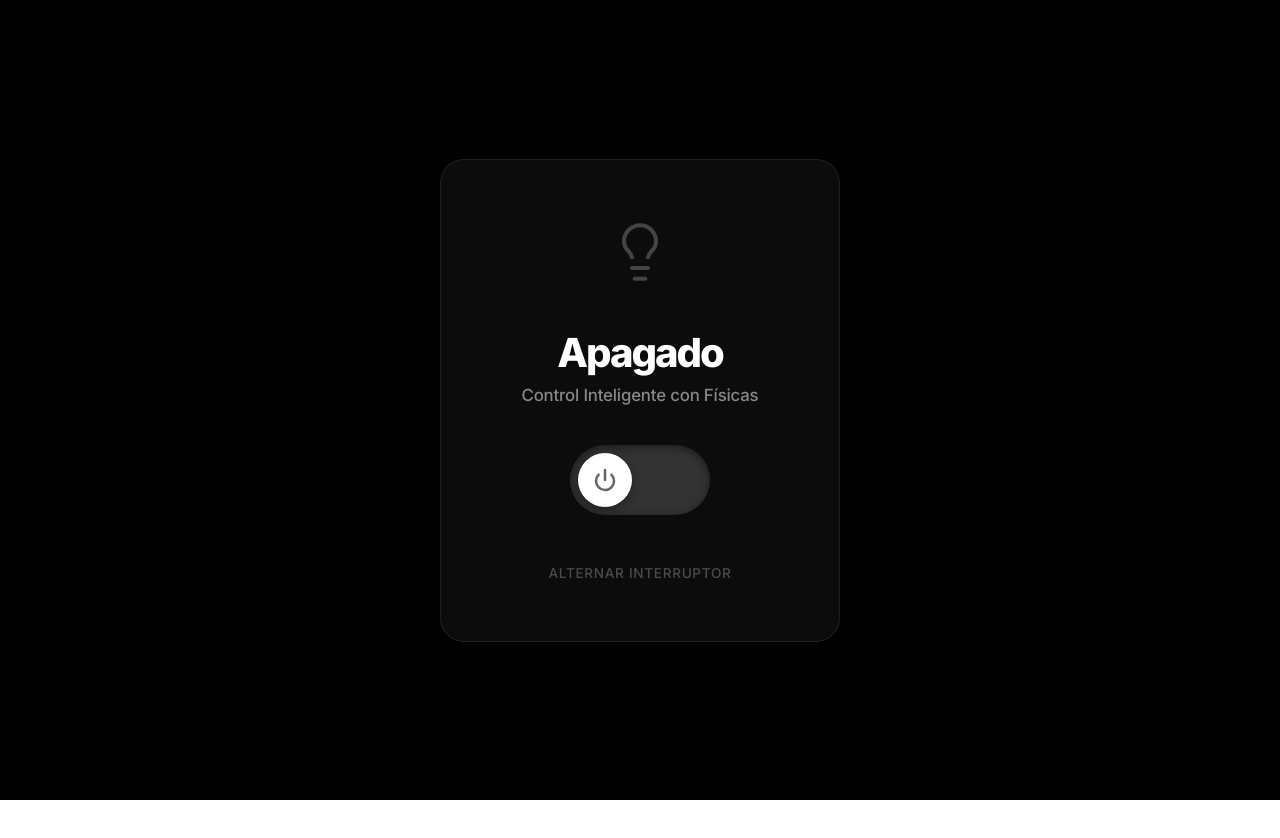
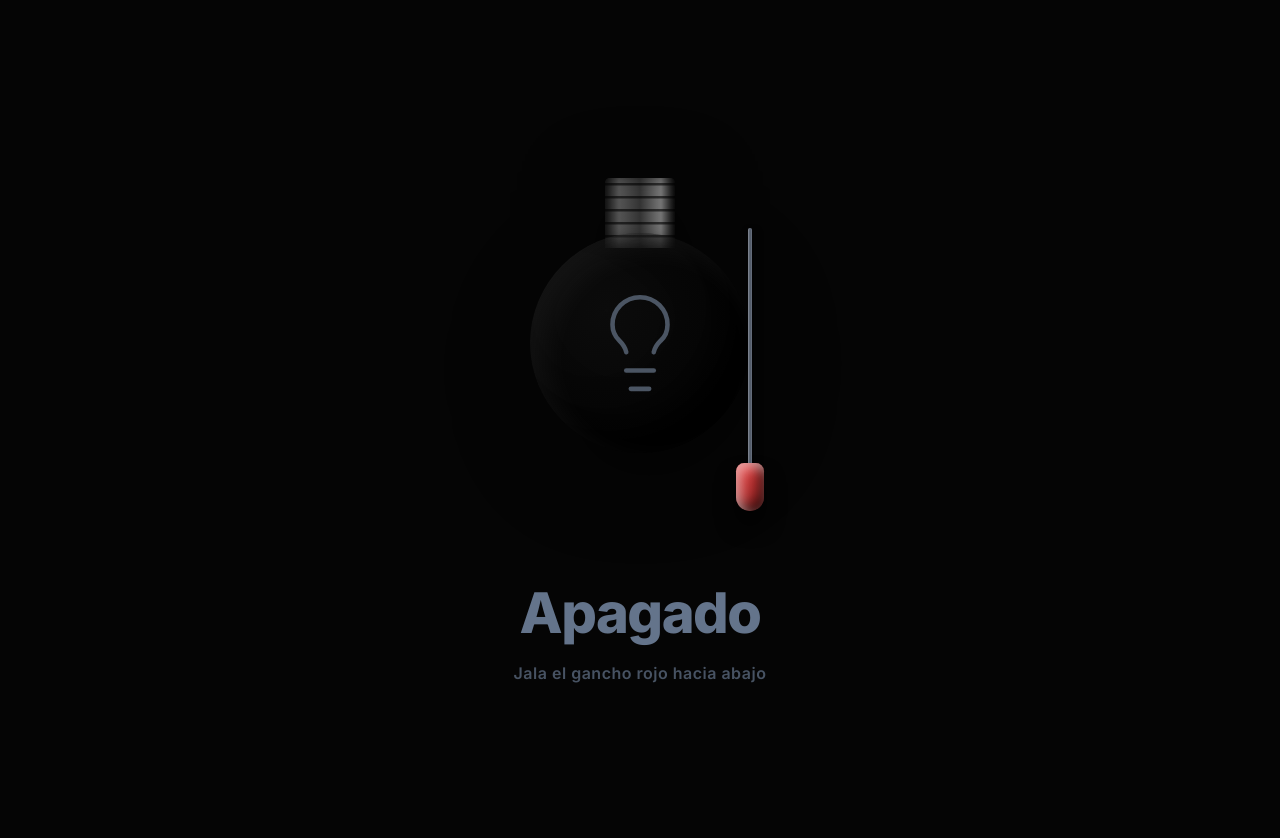
Before and after one commit to AnCRdev/foco, a React (Vite) app: page / in a window 1280 px wide. Before the commit the page ends 800 px from the top, so only its background shows below. Built offline with nearby package versions, Linux system fonts and the light colour scheme.

Commit message:
feat: rediseño hiper realista con foco colgante y cordón físico

```diff
--- a/src/App.tsx
+++ b/src/App.tsx
@@ -1,106 +1,85 @@
 import { useState } from 'react';
-import { motion, AnimatePresence } from 'framer-motion';
-import { Power, Lightbulb } from 'lucide-react';
+import { motion } from 'framer-motion';
+import { Lightbulb } from 'lucide-react';
 import './index.css';
 
 function App() {
   const [isOn, setIsOn] = useState(false);
   const [isConnecting, setIsConnecting] = useState(false);
 
+  // Activador físico que se llama cuando soltamos el cordón y baja más allá de cierto límite.
   const toggleDevice = async () => {
     if (isConnecting) return;
     setIsConnecting(true);
 
-    // Simular el retraso físico/hardware
     setTimeout(() => {
-      setIsOn(!isOn);
+      setIsOn(prev => !prev);
       setIsConnecting(false);
-    }, 450);
+    }, 200);
   };
 
-  // Físicas tipo "Vercel" (Spring animations)
-  const springConfig = { type: "spring", stiffness: 400, damping: 25, mass: 1 } as const;
-  const hardwareSpring = { type: "spring", stiffness: 500, damping: 15, mass: 0.5 } as const;
+  const handleDragEnd = (event: any, info: any) => {
+    // Si el usuario jaló la cuerda más de 60 pixeles hacia abajo:
+    if (info.offset.y > 60) {
+      toggleDevice();
+    }
+  };
 
   return (
     <div className={`app-container ${isOn ? 'on' : 'off'}`}>
+      {/* Luz ambiente radiante volumétrica */}
       <div className="ambient-glow" />
 
-      <motion.div
-        className="glass-panel"
-        initial={{ y: 50, opacity: 0 }}
-        animate={{ y: 0, opacity: 1 }}
-        transition={{ type: "spring", stiffness: 300, damping: 20 }}
-      >
+      {/* SISTEMA COLGANTE */}
+      <div className="hanging-system">
+
+        {/* Contenedor del Foco Realista */}
         <motion.div
+          className="bulb-container"
           animate={{
-            scale: isOn ? 1.2 : 1,
-            y: isOn ? -10 : 0,
-            rotate: isOn ? [0, 10, -10, 0] : 0 // Ligero temblor físico al prender
+             rotate: isOn ? [0, 2, -2, 0] : 0, // Pequeño temblor (chispa de poder) simulando la corriente entrando
+             y: isOn ? 0 : 0
           }}
-          transition={springConfig}
+          transition={{ type: "spring", stiffness: 400, damping: 10 }}
         >
-          {isOn ? (
-            <Lightbulb size={64} className="icon-on" strokeWidth={1.5} />
-          ) : (
-            <Lightbulb size={64} className="icon-off" strokeWidth={1.5} />
-          )}
+           {/* El Vidrio y el Brillo */}
+           <div className={`bulb-glass ${isOn ? 'glow' : 'dim'}`}>
+              <Lightbulb
+                size={110}
+                strokeWidth={1}
+                color={isOn ? "#fef08a" : "#4b5563"}
+                fill={isOn ? "rgba(253, 224, 71, 0.4)" : "transparent"}
+              />
+           </div>
         </motion.div>
 
-        <div className="text-container">
-           <motion.h1 layout transition={springConfig}>
-             {isOn ? 'Encendido' : 'Apagado'}
-           </motion.h1>
-           <motion.p layout className="subtitle" transition={springConfig}>
-             Control Inteligente con Físicas
-           </motion.p>
+        {/* Cordón Físico Arrastrable (Pull Cord / Gancho) */}
+        <div className="cord-container">
+           <motion.div
+             className="pull-cord"
+             drag="y"
+             dragConstraints={{ top: 0, bottom: 0 }} /* Siempre forzamos a que el origen magnético sea arriba para que "rebote" si lo sueltas */
+             dragElastic={{ top: 0, bottom: 0.6 }} /* Resistencia asimétrica: pesado hacia abajo, no sube más allá de su tope. */
+             onDragEnd={handleDragEnd}
+             whileHover={{ cursor: "grab" }}
+             whileTap={{ cursor: "grabbing" }}
+             whileDrag={{ scaleY: 1.05 }} /* Simula que el cordón de caucho se estira */
+           >
+             <div className="string"></div>
+             <div className="handle"></div>
+           </motion.div>
         </div>
+      </div>
 
-        {/* Vercel-style Physical Toggle Switch */}
-        <div
-          className={`vercel-switch-track ${isOn ? 'on' : 'off'} ${isConnecting ? 'loading' : ''}`}
-          onClick={toggleDevice}
-        >
-          <motion.div
-            className="vercel-switch-thumb"
-            layout /* Layout prop automáticamente aplica físicas de resorte (spring) */
-            transition={hardwareSpring}
-            whileHover={{ scale: 1.05 }}
-            whileTap={{ scale: 0.9, width: "60px" }} /* Se aplasta físicamente al presionarlo antes de soltar */
-          >
-            <AnimatePresence mode="popLayout">
-              {isConnecting ? (
-                <motion.div
-                  key="loading"
-                  initial={{ opacity: 0, scale: 0.5 }}
-                  animate={{ opacity: 1, scale: 1, rotate: 360 }}
-                  exit={{ opacity: 0, scale: 0.5 }}
-                  transition={{ duration: 1, repeat: Infinity, ease: 'linear' }}
-                  className="icon-wrapper"
-                >
-                  <div className="spinner-small" />
-                </motion.div>
-              ) : (
-                <motion.div
-                  key="icon"
-                  initial={{ opacity: 0, scale: 0.2 }}
-                  animate={{ opacity: 1, scale: 1 }}
-                  exit={{ opacity: 0, scale: 0.2 }}
-                  transition={hardwareSpring}
-                  className="icon-wrapper"
-                >
-                  <Power size={24} strokeWidth={2.5} className={isOn ? 'icon-thumb-on' : 'icon-thumb-off'} />
-                </motion.div>
-              )}
-            </AnimatePresence>
-          </motion.div>
-        </div>
+      <motion.div
+        className="instructions"
+        animate={{ y: isOn ? 0 : -5 }}
+        transition={{ type: 'spring', stiffness: 100, damping: 20 }}
+      >
+         <h1>{isOn ? 'Encendido' : 'Apagado'}</h1>
+         <p>Jala el gancho rojo hacia abajo</p>
+      </motion.div>
 
-        <motion.p layout transition={springConfig} className="hint">
-          {isConnecting ? 'Aplicando fuerza...' : 'Alternar interruptor'}
-        </motion.p>
-
-      </motion.div>
     </div>
   );
 }
--- a/src/index.css
+++ b/src/index.css
@@ -1,36 +1,15 @@
-@import url('https://fonts.googleapis.com/css2?family=Inter:wght@400;500;700;800&display=swap');
+@import url('https://fonts.googleapis.com/css2?family=Inter:wght@400;600;800&display=swap');
 
 :root {
-  --bg-color-off: #000000;
-  --bg-color-on: #fafafa;
-  --text-off: #888888;
-  --text-on: #111111;
-  --text-primary-off: #ffffff;
-  --text-primary-on: #000000;
-
-  --glass-bg-off: rgba(20, 20, 20, 0.6);
-  --glass-bg-on: rgba(255, 255, 255, 0.8);
-
-  --shadow-off: 0 20px 40px rgba(0, 0, 0, 0.5);
-  --shadow-on: 0 20px 40px rgba(0, 0, 0, 0.05);
-
-  --button-glow: rgba(0, 112, 243, 0.4); /* Azul Vercel */
-}
-
-* {
-  margin: 0;
-  padding: 0;
-  box-sizing: border-box;
+  --bg-color-off: #050505;
+  --bg-color-on: #e2e8f0;
 }
 
 body {
-  font-family: 'Inter', -apple-system, BlinkMacSystemFont, sans-serif;
-  transition: background-color 0.6s ease, color 0.6s ease;
-  min-height: 100vh;
+  font-family: 'Inter', sans-serif;
+  background-color: var(--bg-color-off);
   overflow: hidden;
-  display: flex;
-  justify-content: center;
-  align-items: center;
+  margin: 0;
   -webkit-font-smoothing: antialiased;
 }
 
@@ -46,178 +25,167 @@
   flex-direction: column;
   justify-content: center;
   align-items: center;
+  transition: background-color 1s ease;
   position: relative;
-  transition: background-color 0.6s ease, color 0.6s ease;
 }
 
-.app-container.off {
-  background-color: var(--bg-color-off);
-  color: var(--text-off);
-}
+.app-container.off { background-color: var(--bg-color-off); color: #64748b; }
+.app-container.on { background-color: var(--bg-color-on); color: #0f172a; }
 
-.app-container.on {
-  background-color: var(--bg-color-on);
-  color: var(--text-off); /* Subtitles stay slightly muted */
-}
-
-.app-container.on h1 {
-  color: var(--text-primary-on);
-}
-.app-container.off h1 {
-  color: var(--text-primary-off);
-}
-
-/* Glassmorphism Card Premium */
-.glass-panel {
-  background: var(--glass-bg-off);
-  backdrop-filter: saturate(180%) blur(20px);
-  -webkit-backdrop-filter: saturate(180%) blur(20px);
-  border: 1px solid rgba(255, 255, 255, 0.08);
-  border-radius: 24px;
-  padding: 60px 40px;
-  display: flex;
-  flex-direction: column;
-  align-items: center;
-  gap: 40px;
-  box-shadow: var(--shadow-off);
-  transition: background 0.6s ease, border 0.6s ease, box-shadow 0.6s ease;
-  z-index: 10;
-  width: 90%;
-  max-width: 400px;
-  text-align: center;
-}
-
-.app-container.on .glass-panel {
-  background: var(--glass-bg-on);
-  border: 1px solid rgba(0, 0, 0, 0.1);
-  box-shadow: var(--shadow-on);
-}
-
-h1 {
-  font-weight: 800;
-  font-size: 2.5rem;
-  letter-spacing: -0.05em;
-  margin-bottom: 8px;
-  transition: color 0.6s ease;
-}
-
-p.subtitle {
-  font-weight: 500;
-  font-size: 1.05rem;
-  letter-spacing: -0.01em;
-}
-
-p.hint {
-  font-size: 0.85rem;
-  font-weight: 500;
-  letter-spacing: 0.05em;
-  text-transform: uppercase;
-  margin-top: 10px;
-  color: inherit;
-  opacity: 0.5;
-}
-
-/* Ambient glow effect estilo Vercel Spotlight */
+/* AMBIENT GLOW MASIVO DETRÁS DEL FOCO */
 .ambient-glow {
   position: absolute;
-  top: 50%;
+  top: 40%;
   left: 50%;
   transform: translate(-50%, -50%);
-  width: 80vh;
-  height: 80vh;
+  width: 130vh;
+  height: 130vh;
   border-radius: 50%;
-  background: radial-gradient(circle, var(--button-glow) 0%, rgba(255,255,255,0) 60%);
+  background: radial-gradient(circle, rgba(234, 179, 8, 0.45) 0%, rgba(255,255,255,0) 55%);
   opacity: 0;
   pointer-events: none;
-  transition: opacity 1.5s ease;
+  transition: opacity 0.8s ease;
   z-index: 1;
 }
 
 .app-container.on .ambient-glow {
-  opacity: 0.6;
-  background: radial-gradient(circle, rgba(234, 179, 8, 0.2) 0%, rgba(255,255,255,0) 60%);
+  opacity: 1;
+  animation: flicker 3s infinite alternate ease-in-out;
 }
 
-/* VERCEL STYLE PHYSICAL TOGGLE SWITCH */
-.vercel-switch-track {
-  width: 140px;
-  height: 70px;
-  background: #333333;
-  border-radius: 40px;
-  display: flex;
-  align-items: center;
-  padding: 8px;
-  cursor: pointer;
-  box-shadow: inset 0 2px 8px rgba(0, 0, 0, 0.5);
-  transition: background 0.4s ease;
-  position: relative;
-  -webkit-tap-highlight-color: transparent;
+@keyframes flicker {
+  0% { opacity: 0.8; transform: translate(-50%, -50%) scale(0.95); }
+  100% { opacity: 1; transform: translate(-50%, -50%) scale(1.05); }
 }
 
-.vercel-switch-track.on {
-  background: #000000;
-  justify-content: flex-end;
-  box-shadow: inset 0 2px 10px rgba(0, 0, 0, 0.1), 0 0 0 2px rgba(0, 0, 0, 0.05);
+/* SISTEMA COLGANTE FÍSICO (Desde el techo imaginario) */
+.hanging-system {
+  position: relative;
+  display: flex;
+  flex-direction: column;
+  align-items: center;
+  margin-top: -150px; /* Para levantarlo sin mover el layout absolute */
+  z-index: 10;
 }
 
-.vercel-switch-track.loading {
-  pointer-events: none;
-  opacity: 0.8;
+/* FOCO REALISTA CONTENEDOR */
+.bulb-container {
+  display: flex;
+  flex-direction: column;
+  align-items: center;
+  filter: drop-shadow(0 20px 40px rgba(0,0,0,0.7));
+  margin-bottom: 20px;
 }
 
-.vercel-switch-thumb {
-  width: 54px;
-  height: 54px;
-  background: #ffffff;
-  border-radius: 30px;
-  box-shadow: 0 4px 12px rgba(0,0,0,0.3), 0 1px 2px rgba(0,0,0,0.2);
+/* Rosca Metálica (Base del foco dibujada en CSS) */
+.bulb-container::before {
+  content: '';
+  width: 70px;
+  height: 70px;
+  /* Simulación de reflejo de metal corrugado */
+  background:
+    linear-gradient(90deg, #222 0%, #555 20%, #333 50%, #777 80%, #111 100%),
+    repeating-linear-gradient(0deg, transparent, transparent 10px, rgba(0,0,0,0.6) 11px, rgba(0,0,0,0.6) 13px);
+  background-blend-mode: overlay;
+  border-radius: 5px 5px 0 0;
+  margin-bottom: -15px; /* Merge con el vidrio */
+  z-index: 2;
+  box-shadow: inset 0 -5px 15px rgba(0,0,0,0.9);
+}
+
+/* Vidrio del Foco - Estado Base Oscuro */
+.bulb-glass {
+  position: relative;
   display: flex;
   justify-content: center;
   align-items: center;
-  /* Origin para el achata-miento (squish) al presionar */
-  transform-origin: center;
+  width: 220px;
+  height: 220px;
+  border-radius: 50%;
+
+  /* Textura cristalina transparente con sombras internas profundas */
+  background: radial-gradient(circle at 35% 35%, rgba(255,255,255,0.03) 0%, rgba(0,0,0,0.7) 100%);
+  box-shadow:
+    inset 15px 15px 30px rgba(255,255,255,0.05),
+    inset -25px -25px 40px rgba(0,0,0,0.9);
+  transition: all 0.5s ease;
+  z-index: 3;
 }
 
-.vercel-switch-track.on .vercel-switch-thumb {
-  background: #ffffff;
-  box-shadow: 0 4px 16px rgba(0, 0, 0, 0.2), 0 1px 3px rgba(0,0,0,0.1);
+/* Vidrio del Foco - ESTADO ENCENDIDO (Glow volumétrico) */
+.bulb-glass.glow {
+  background: radial-gradient(circle at 50% 50%, rgba(254, 240, 138, 0.4) 0%, rgba(202, 138, 4, 0.05) 90%);
+  box-shadow:
+    0 0 50px 10px rgba(250, 204, 21, 0.6),
+    0 0 120px 30px rgba(250, 204, 21, 0.4),
+    inset 20px 20px 60px rgba(255, 255, 255, 0.9),
+    inset -20px -20px 50px rgba(234, 179, 8, 0.6);
 }
 
-.icon-wrapper {
+/* SISTEMA DEL CORDÓN ARRASTRABLE (Pull cord) */
+.cord-container {
+  position: absolute;
+  top: 30px; /* Sale desde detrás de la rosca */
+  right: -50px; /* A la derecha del foco */
+  height: 450px; /* Zócalo de arrastre. Si superas este margen con el ratón se rompe, así que es largo. */
+  width: 100px;
   display: flex;
   justify-content: center;
-  align-items: center;
+  z-index: 1; /* Por debajo de la base */
 }
 
-.icon-thumb-off {
-  color: #666;
+/* Contenedor físico de Framer Motion */
+.pull-cord {
+  display: flex;
+  flex-direction: column;
+  align-items: center;
+  /* Origin arriba para que el scaleY crezca hacia abajo estirándose */
+  transform-origin: top;
+  padding-top: 20px;
+  width: 100%;
 }
 
-.icon-thumb-on {
-  color: #000;
+.string {
+  width: 4px;
+  height: 240px;
+  background: linear-gradient(90deg, #6b7280 0%, #4b5563 50%, #6b7280 100%);
+  box-shadow: inset 1px 0px 2px rgba(255,255,255,0.2), 2px 5px 8px rgba(0,0,0,0.8);
+  border-radius: 2px;
 }
 
-.icon-off {
-  color: #444;
-  transition: color 0.6s ease;
+/* El gancho/manija realista */
+.handle {
+  width: 28px;
+  height: 48px;
+  background: linear-gradient(135deg, #ef4444 0%, #7f1d1d 100%); /* Plástico Rojo industrial */
+  border-radius: 14px 14px 24px 24px;
+  box-shadow:
+    inset 5px 5px 12px rgba(255, 255, 255, 0.5),
+    inset -5px -5px 12px rgba(0, 0, 0, 0.6),
+    0 15px 20px rgba(0, 0, 0, 0.7);
+  margin-top: -5px; /* Se traslapa al cable */
+  z-index: 5;
 }
 
-.icon-on {
-  color: #eab308; /* Yellow 500 */
-  filter: drop-shadow(0 0 20px rgba(234, 179, 8, 0.6));
-  transition: color 0.6s ease;
+/* TEXTOS E INSTRUCCIONES */
+.instructions {
+  position: absolute;
+  bottom: 12%;
+  text-align: center;
+  width: 100%;
 }
 
-/* Custom Spinner pequeño para el thumb */
-.spinner-small {
-  width: 20px;
-  height: 20px;
-  border: 2px solid;
-  border-color: #999;
-  border-top-color: transparent !important;
-  border-radius: 50%;
+.instructions h1 {
+  font-size: 3.5rem;
+  letter-spacing: -1.5px;
+  font-weight: 800;
+  margin-bottom: 5px;
+  transition: color 0.5s ease;
 }
 
-.app-container.on .spinner-small {
-  border-color: #333;
+.instructions p {
+  opacity: 0.7;
+  font-weight: 600;
+  letter-spacing: 0.5px;
+  font-size: 1rem;
 }
```
